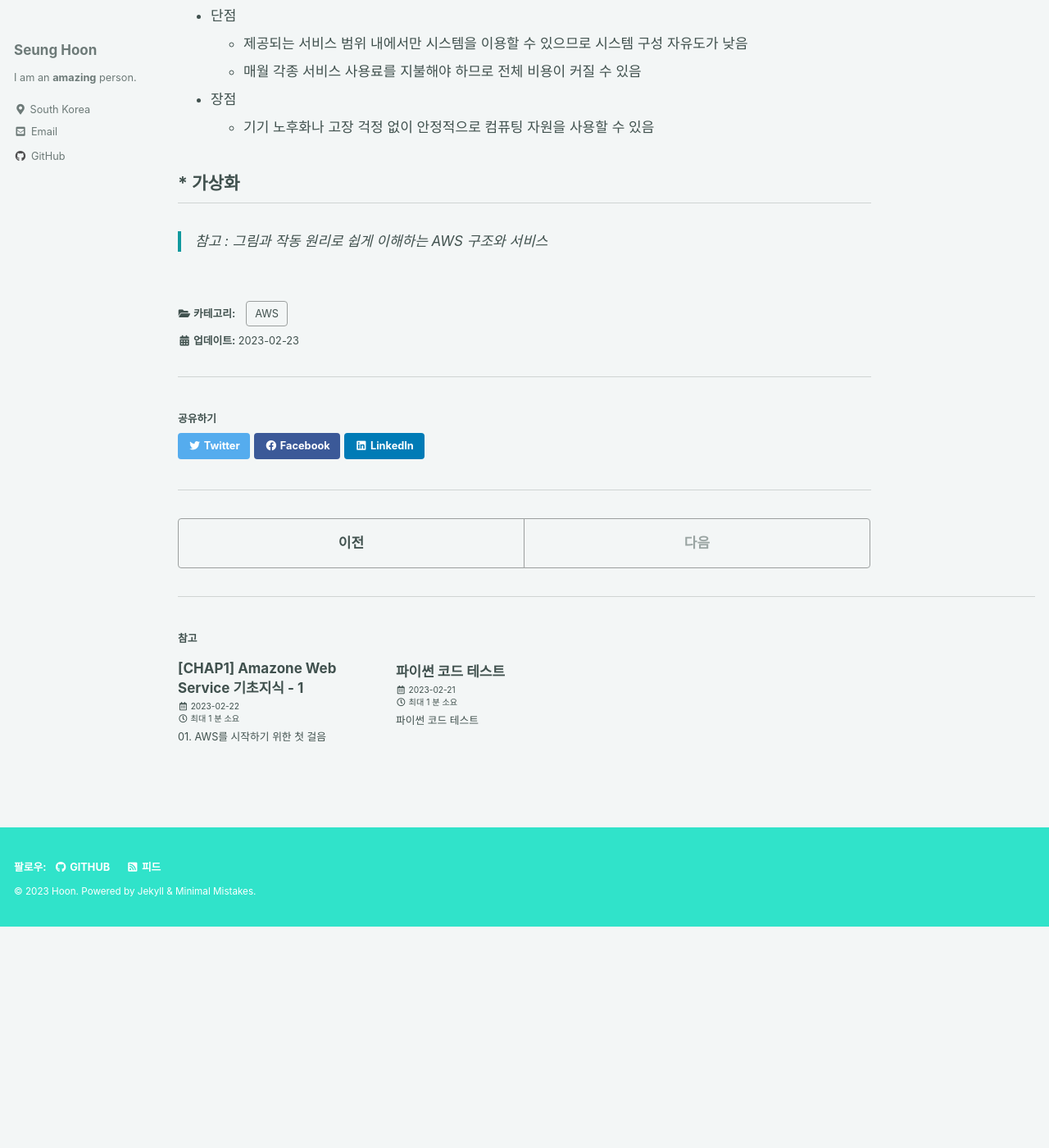
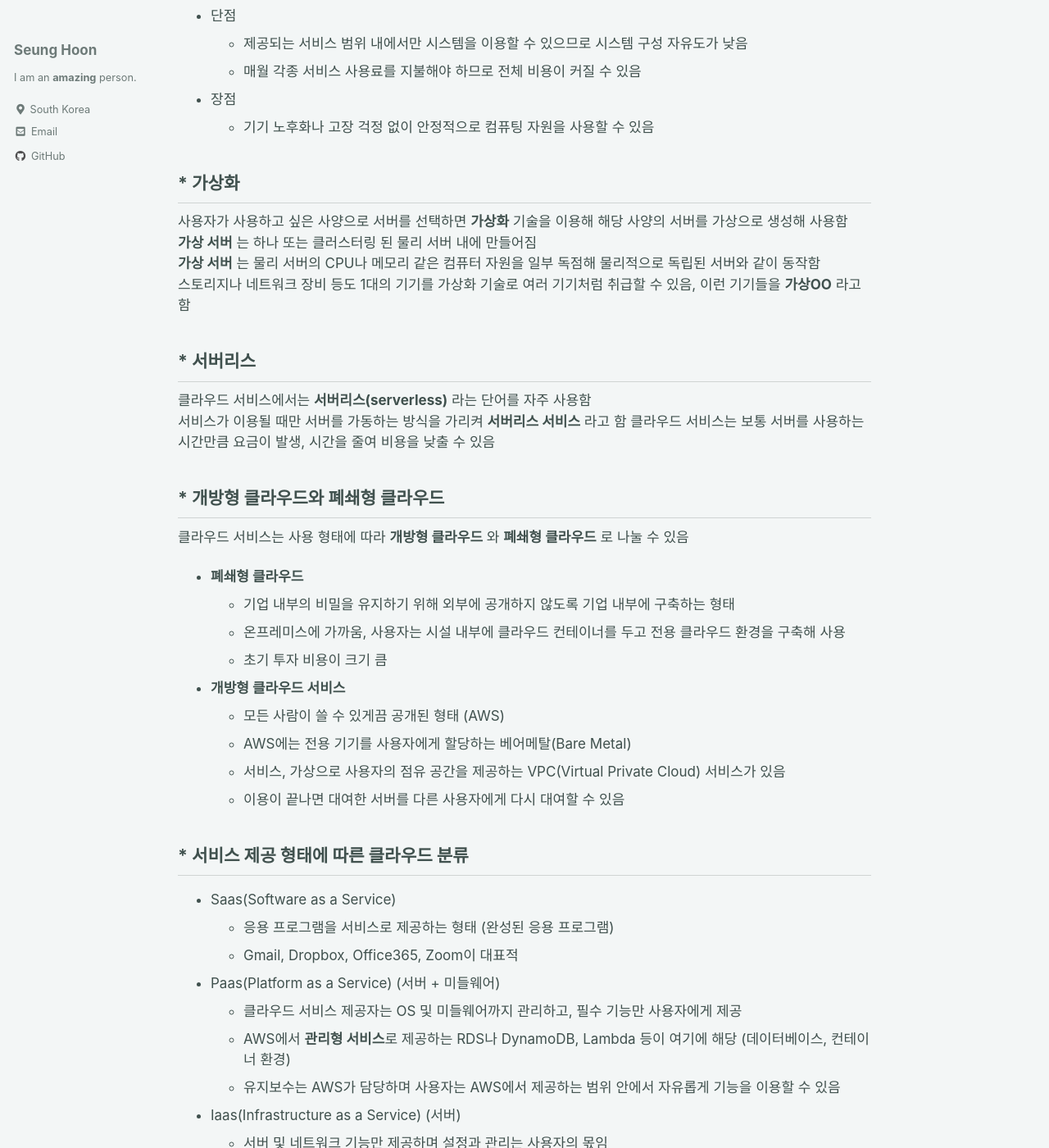
Before and after one commit to ibk01161/ibk01161.github.io, a Jekyll site: the page built from _posts/2023-02-23-aws1_02.md, in a window 1280 px wide and 1400 px high, scrolled down 829 px. Shown: the whole window at 82% size. Built offline with Jekyll 4.4.1, drawn with Linux system fonts in a browser that asks for light colours; cached includes are drawn as plain includes; before the commit the page ends 1959 px from its top, so only the background shows below that; some of the changed text lies outside the part shown.

Commit message:
Add Posts

```diff
--- a/_posts/2023-02-23-aws1_02.md
+++ b/_posts/2023-02-23-aws1_02.md
@@ -38,6 +38,51 @@ AWS와 같은 클라우드 서비스가 등장하기 전까지는 정보 시스
 
 ## * 가상화
 
+사용자가 사용하고 싶은 사양으로 서버를 선택하면 **가상화** 기술을 이용해 해당 사양의 서버를 가상으로 생성해 사용함
+**가상 서버** 는 하나 또는 클러스터링 된 물리 서버 내에 만들어짐
+**가상 서버** 는 물리 서버의 CPU나 메모리 같은 컴퓨터 자원을 일부 독점해 물리적으로 독립된 서버와 같이 동작함
+스토리지나 네트워크 장비 등도 1대의 기기를 가상화 기술로 여러 기기처럼 취급할 수 있음, 이런 기기들을 **가상OO** 라고 함
+
+
+## * 서버리스
+
+클라우드 서비스에서는 **서버리스(serverless)** 라는 단어를 자주 사용함
+서비스가 이용될 때만 서버를 가동하는 방식을 가리켜 **서버리스 서비스** 라고 함
+클라우드 서비스는 보통 서버를 사용하는 시간만큼 요금이 발생, 시간을 줄여 비용을 낮출 수 있음
+
+
+## * 개방형 클라우드와 폐쇄형 클라우드
+
+클라우드 서비스는 사용 형태에 따라 **개방형 클라우드** 와 **폐쇄형 클라우드** 로 나눌 수 있음
+* **폐쇄형 클라우드**
+  - 기업 내부의 비밀을 유지하기 위해 외부에 공개하지 않도록 기업 내부에 구축하는 형태
+  - 온프레미스에 가까움, 사용자는 시설 내부에 클라우드 컨테이너를 두고 전용 클라우드 환경을 구축해 사용
+  - 초기 투자 비용이 크기 큼
+
+* **개방형 클라우드 서비스**
+  - 모든 사람이 쓸 수 있게끔 공개된 형태 (AWS)
+  - AWS에는 전용 기기를 사용자에게 할당하는 베어메탈(Bare Metal)
+  - 서비스, 가상으로 사용자의 점유 공간을 제공하는 VPC(Virtual Private Cloud) 서비스가 있음
+  - 이용이 끝나면 대여한 서버를 다른 사용자에게 다시 대여할 수 있음
+
+
+## * 서비스 제공 형태에 따른 클라우드 분류
+
+* Saas(Software as a Service)
+  - 응용 프로그램을 서비스로 제공하는 형태 (완성된 응용 프로그램)
+  - Gmail, Dropbox, Office365, Zoom이 대표적
+
+* Paas(Platform as a Service) (서버 + 미들웨어)
+  - 클라우드 서비스 제공자는 OS 및 미들웨어까지 관리하고, 필수 기능만 사용자에게 제공
+  - AWS에서 **관리형 서비스**로 제공하는 RDS나 DynamoDB, Lambda 등이 여기에 해당 (데이터베이스, 컨테이너 환경)
+  - 유지보수는 AWS가 담당하며 사용자는 AWS에서 제공하는 범위 안에서 자유롭게 기능을 이용할 수 있음
+
+* Iaas(Infrastructure as a Service) (서버)
+  - 서버 및 네트워크 기능만 제공하며 설정과 관리는 사용자의 몫임
+  - AWS의 EC2와 VPC, EBS와 같이 사용자가 자유롭게 설정할 수 있는 서비스 (가상 서버)
+
+**Saas** 가 완성된 응용 프로그램 제공, **Paas** 와 **Iaas**는 응용 프로그램을 만들기 위한 기능을 서비스로 제공함
+**Paas** 와 **Iaas**의 차이는 클라우드 서비스 제공자가 관리하는 범위가 다름
 
 
 > 참고 : 그림과 작동 원리로 쉽게 이해하는 AWS 구조와 서비스
```
